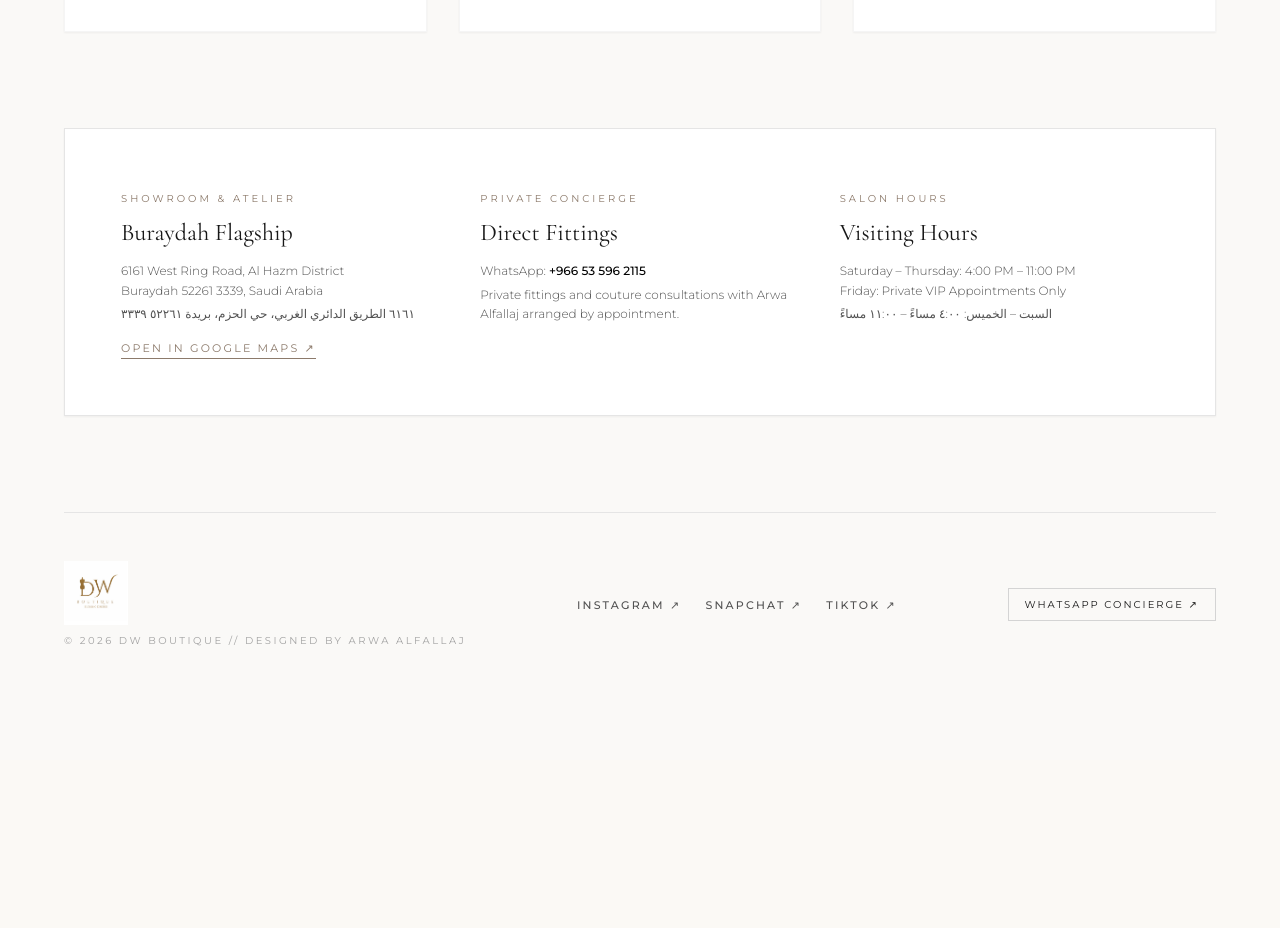
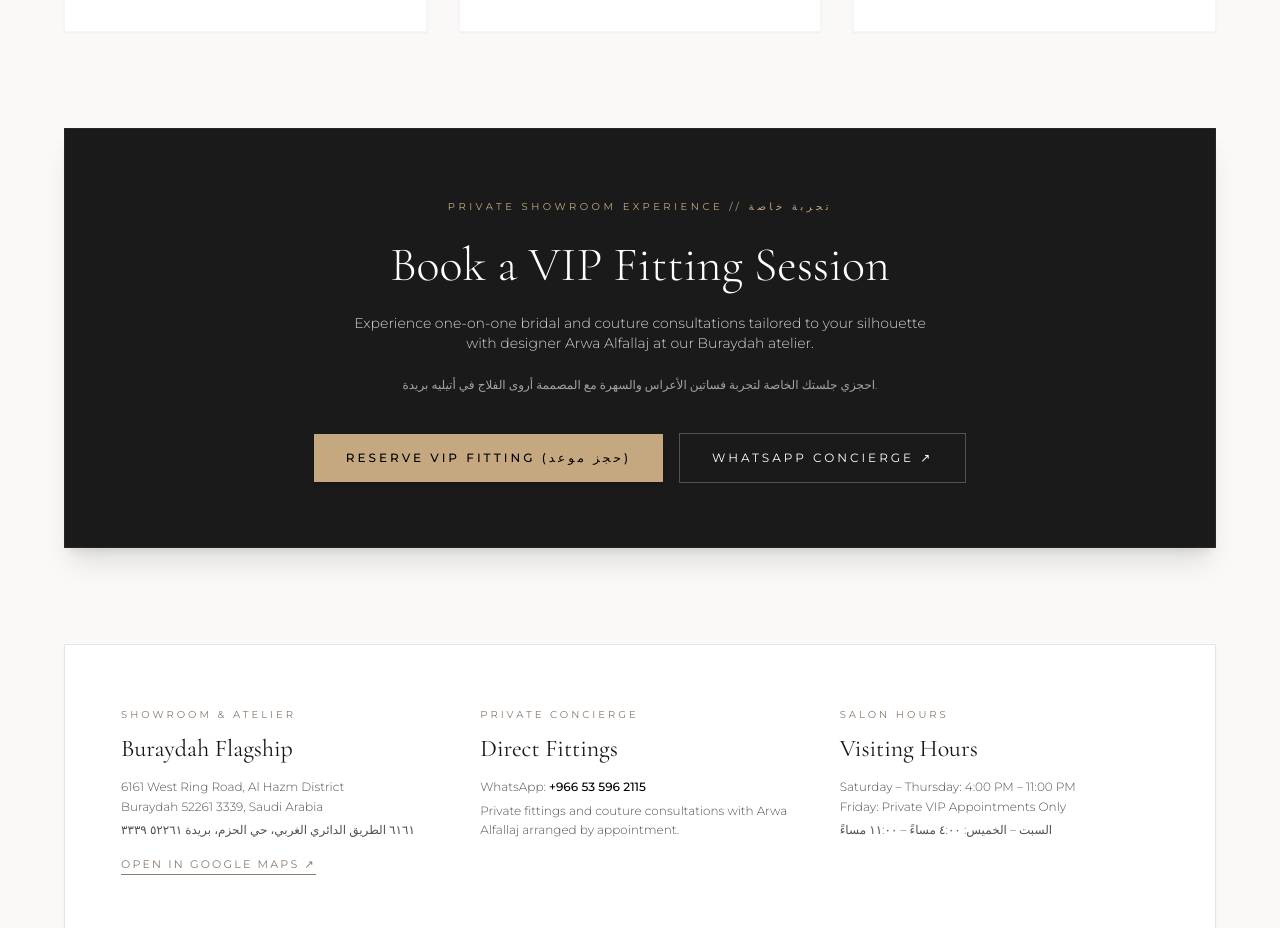
Before and after one commit to contactzhaa-hash/DWBoutique, a Next.js app: page / in a window 1280 px wide. Shown: the part 6100-7028 px from the top of the page. Before the commit the page ends 6860 px from the top, so only its background shows below. Built offline with nearby package versions, Linux system fonts and the light colour scheme.

Commit message:
vip booking segment

```diff
--- a/components/AtelierAndReviewsSection.tsx
+++ b/components/AtelierAndReviewsSection.tsx
@@ -3,6 +3,10 @@
 
 import React from 'react';
 import Image from 'next/image';
+
+interface Props {
+  onOpenBooking?: () => void;
+}
 
 const REVIEWS = [
   {
@@ -37,7 +41,7 @@
   },
 ];
 
-export default function AtelierAndReviewsSection() {
+export default function AtelierAndReviewsSection({ onOpenBooking }: Props) {
   const googleMapsUrl = 'https://maps.app.goo.gl/GAXdKwVYCgKsqgki6';
 
   return (
@@ -91,6 +95,42 @@
                 </div>
               </div>
             ))}
+          </div>
+        </div>
+
+        {/* ── EDITORIAL VIP FITTING CALL-TO-ACTION BANNER ── */}
+        <div className="relative bg-[#1A1A1A] text-white p-8 sm:p-12 md:p-16 overflow-hidden border border-neutral-800 shadow-xl">
+          <div className="relative z-10 max-w-3xl mx-auto text-center space-y-6">
+            <span className="text-[10px] uppercase tracking-[0.35em] text-[#C5A880]">
+              Private Showroom Experience // تجربة خاصة
+            </span>
+            <h3 className="font-serif text-2xl sm:text-4xl md:text-5xl font-light leading-tight">
+              Book a VIP Fitting Session
+            </h3>
+            <p className="text-xs sm:text-sm text-neutral-300 font-light leading-relaxed max-w-xl mx-auto">
+              Experience one-on-one bridal and couture consultations tailored to your silhouette with designer Arwa Alfallaj at our Buraydah atelier.
+            </p>
+            <p className="text-xs text-neutral-400 font-light dir-rtl">
+              احجزي جلستك الخاصة لتجربة فساتين الأعراس والسهرة مع المصممة أروى الفلاج في أتيليه بريدة.
+            </p>
+
+            <div className="pt-4 flex flex-col sm:flex-row items-center justify-center gap-4">
+              <button
+                type="button"
+                onClick={onOpenBooking}
+                className="w-full sm:w-auto px-8 py-4 bg-[#C5A880] text-black text-xs uppercase tracking-[0.25em] font-medium hover:bg-white transition-colors duration-300 shadow-md"
+              >
+                Reserve VIP Fitting (حجز موعد)
+              </button>
+              <a
+                href="https://wa.me/966535962115"
+                target="_blank"
+                rel="noopener noreferrer"
+                className="w-full sm:w-auto px-8 py-4 border border-neutral-600 text-white text-xs uppercase tracking-[0.25em] hover:border-white transition-colors duration-300 text-center"
+              >
+                WhatsApp Concierge ↗
+              </a>
+            </div>
           </div>
         </div>
 
@@ -154,8 +194,6 @@
 
         {/* ── ATELIER GRAND FOOTER & SOCIAL LINKS ── */}
         <footer className="pt-12 border-t border-neutral-200 flex flex-col md:flex-row items-center justify-between gap-8 text-center md:text-left">
-
-          {/* Centered Brand Identity */}
           <div className="flex flex-col items-center md:items-start gap-2">
             <div className="relative w-44 h-16">
               <Image
@@ -170,7 +208,6 @@
             </p>
           </div>
 
-          {/* Social Channels */}
           <div className="flex items-center gap-6 text-[11px] uppercase tracking-[0.2em] font-medium text-neutral-600">
             <a
               href="https://www.instagram.com/dw.boutique_"
@@ -198,7 +235,6 @@
             </a>
           </div>
 
-          {/* Direct Concierge Link */}
           <a
             href="https://wa.me/966535962115"
             target="_blank"
```
